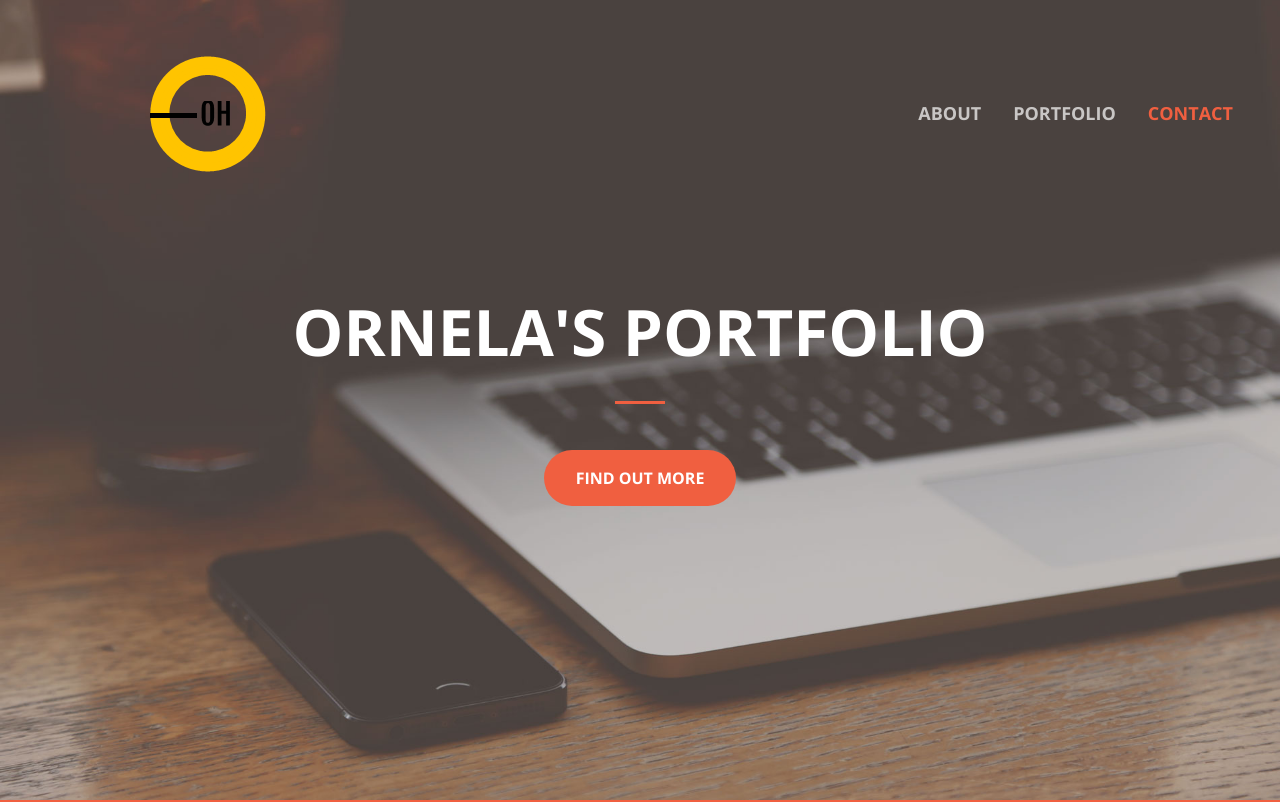
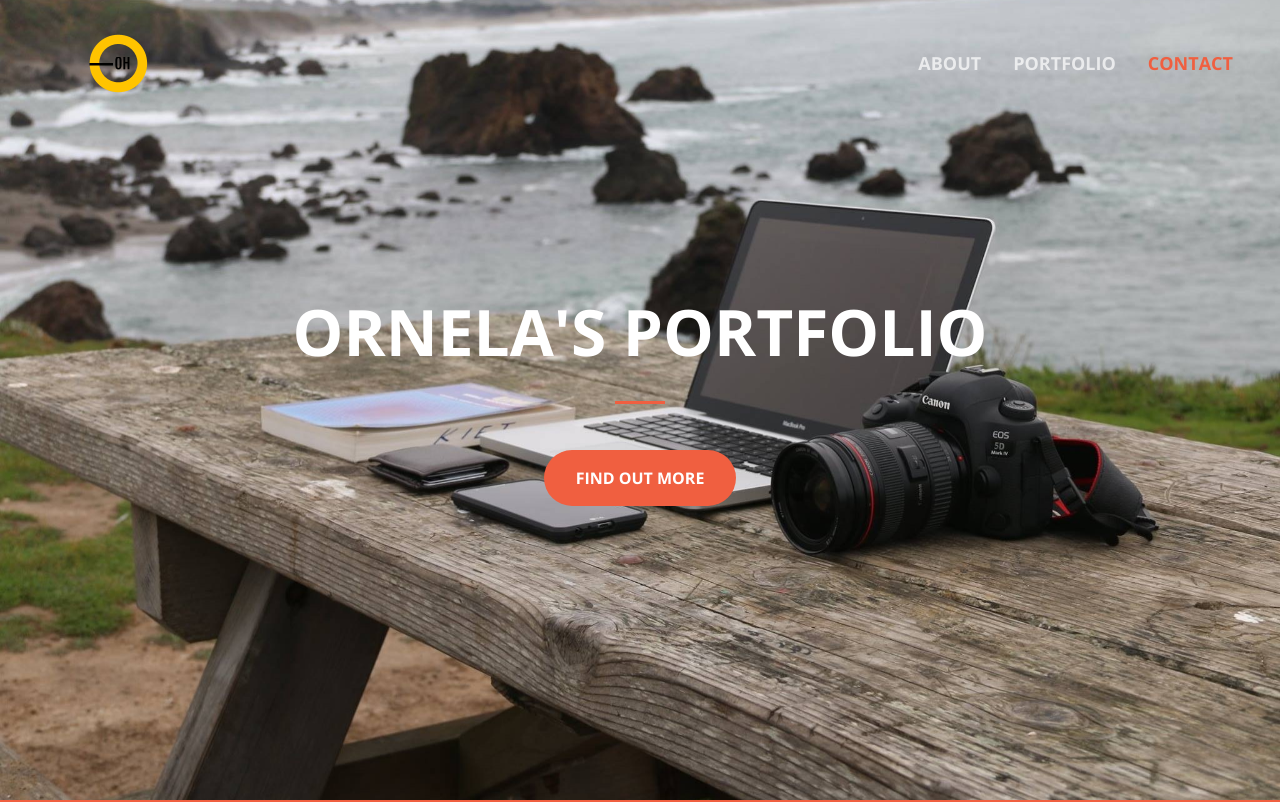
Before and after one commit to ornelahunda/updated-portfolio, a website: page public/index.html in a window 1280 px wide. Shown: the top 802 px of the page. Drawn offline with nearby package versions, Linux system fonts and the light colour scheme.

Commit message:
adding some changes to style

```diff
--- a/public/index.html
+++ b/public/index.html
@@ -37,7 +37,7 @@
     <div class="row">
       <div class="col-lg-2 mx-auto">
         <a class="navbar-brand js-scroll-trigger" href="#page-top">
-          <img src="./img/logo3.png"> </img>
+          <img style="height:100px; width:100px;" src="./img/logo3.png"> </img>
         </a>
       </div>
     </div>
@@ -255,8 +255,8 @@
 
       <!-- End First Row -->
 
-<br>
-<br>
+      <br>
+      <br>
 
       <div class="row no-gutters popup-gallery">
 
@@ -295,7 +295,7 @@
 
         <!-- P4 -->
         <div class="col-lg-6 col-sm-6">
-          <a class="portfolio-box"  href="img/portfolio/friend-finder.png">
+          <a class="portfolio-box" href="img/portfolio/friend-finder.png">
             <img class="img-fluid" height="800" src="img/portfolio/friend-finder.png" alt="News Time App">
             <div class="portfolio-box-caption">
               <div class="portfolio-box-caption-content">
@@ -326,7 +326,8 @@
         </div>
 
         <!-- End Second Row -->
-
+        <br>
+        <br>
 
         <div class="row no-gutters popup-gallery">
 
@@ -397,6 +398,8 @@
 
         </div>
         <!-- End of 3-d row -->
+        <br>
+        <br>
 
 
         <div class="row no-gutters popup-gallery">
@@ -469,6 +472,8 @@
         </div>
       </div>
       <!-- End of 4-th row -->
+      <br>
+      <br>
 
     </section>
     <!-- Projects-End -->
--- a/public/scss/_masthead.scss
+++ b/public/scss/_masthead.scss
@@ -2,7 +2,7 @@
 header.masthead {
   padding-top: 10rem;
   padding-bottom: calc(10rem - 56px);
-  background-image: url('../img/header.jpg');
+  background-image: url('../img/coding.jpg');
   background-position: center center;
   @include background-cover;
   hr {
```
Also changed, not shown: public/css/creative.css, public/css/creative.min.css.
